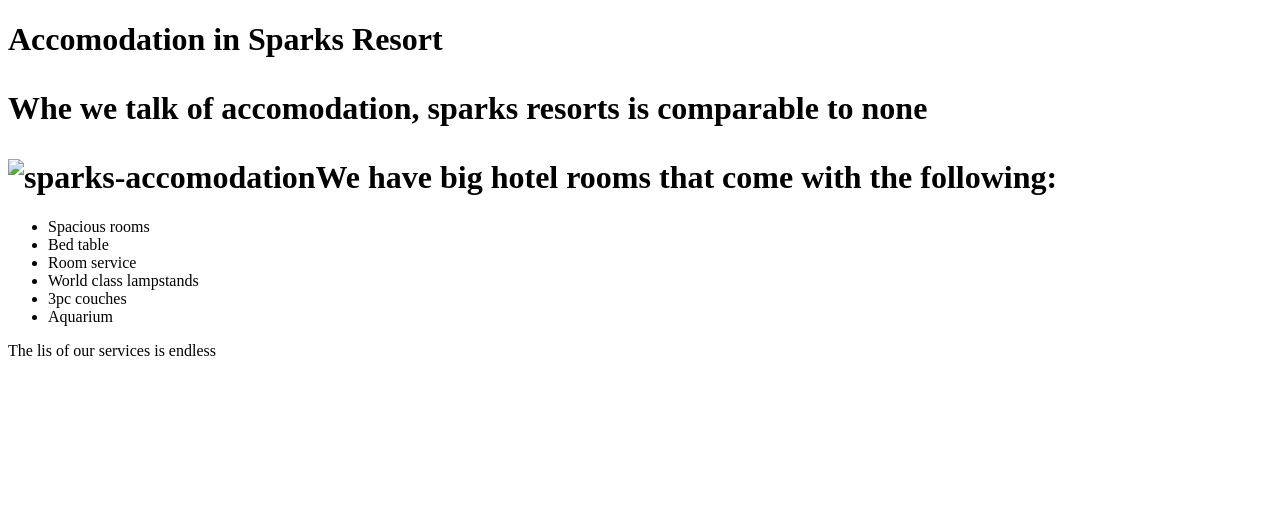
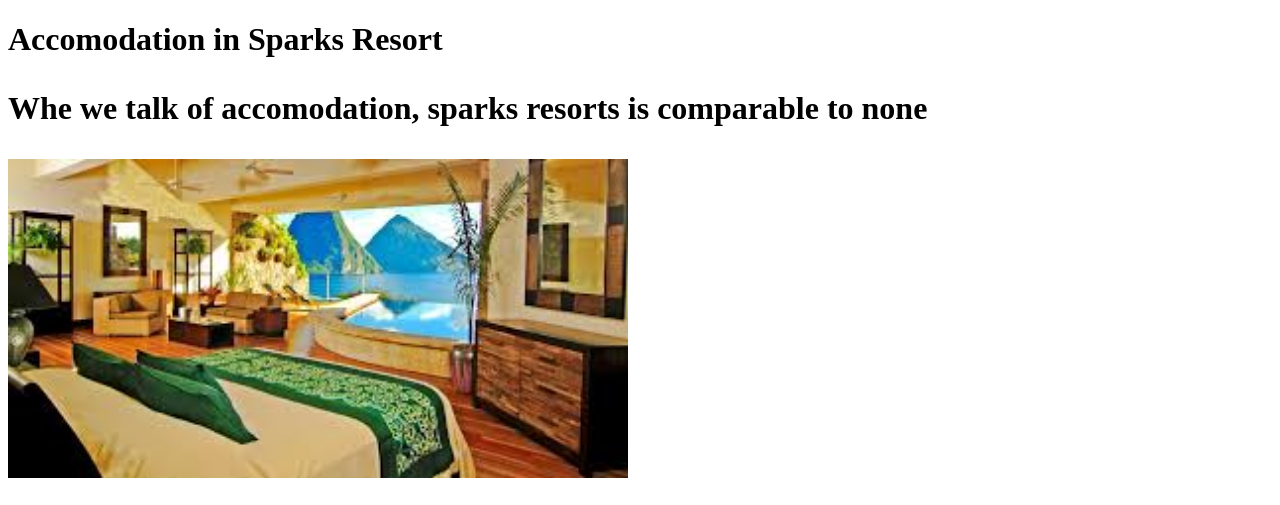
Before and after one commit to NajibOsman/beachresort, a plain HTML site: page accomodations.html in a window 1280 px wide. Shown: the top 505 px of the page. Drawn offline with Linux system fonts and the light colour scheme.

Commit message:
image uodate

```diff
--- a/accomodations.html
+++ b/accomodations.html
@@ -6,7 +6,7 @@
   <body>
     <h1>Accomodation in Sparks Resort</h>
       <p>Whe we talk of accomodation, sparks resorts is comparable to none</p>
-        <img src="images/sparks-accomodation.jpeg" alt="sparks-accomodation" style="width:620px; length:720px;"
+        <img src="images/sparks-accomdation.jpg" alt="sparks-accomodation" style="width:620px; length:720px;">
     <h2>We have big hotel rooms that come with the following:</h2>
 
     <ul>
```
